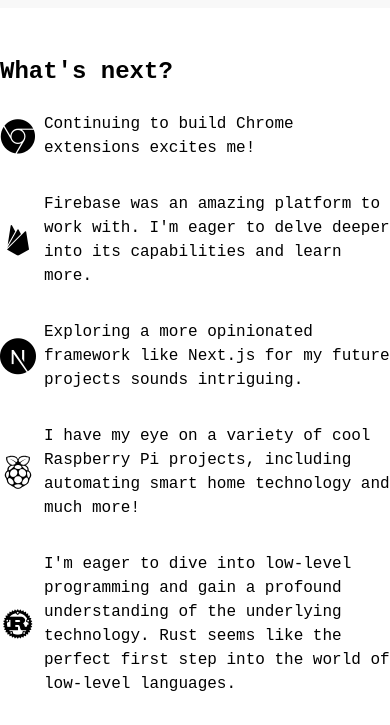
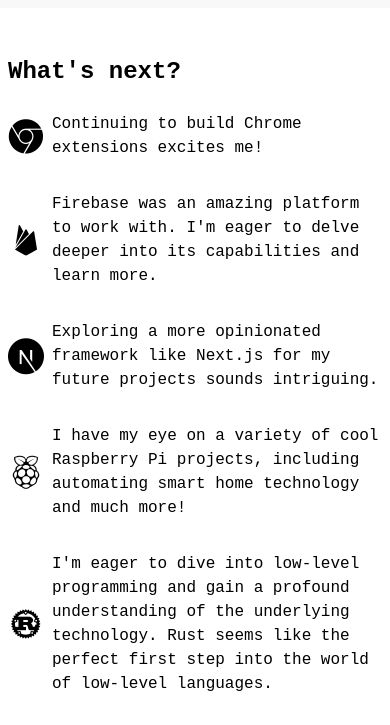
Before and after one commit to zacnation/react-portfolio, a React (Vite) app: page / in a window 390 px wide. Shown: the part 1579-2304 px from the top of the page. Built offline with nearby package versions, Linux system fonts and the light colour scheme.

Commit message:
Add mobile-first padding to 'WhatNext' component

```diff
--- a/src/components/WhatNext.jsx
+++ b/src/components/WhatNext.jsx
@@ -4,7 +4,7 @@ import TechCard from "./TechCard";
 export default function WhatNext(props) {
   return (
     <div
-      className={`py-12 md:px-10 xl:px-60 2xl:px-96 ${
+      className={`py-12 pl-2 pr-1 md:px-10 xl:px-60 2xl:px-96 ${
         props.darkMode ? "bg-dark-II text-white" : "bg-white"
       }`}
     >
```
